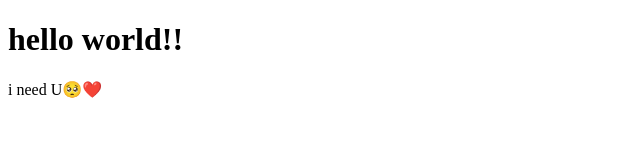
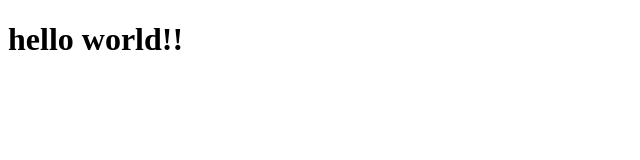
Before and after one commit to nikhilbuts/levitating, a plain HTML site: page index.html in a window 1280 px wide. Shown: the whole page, without its empty margins (0-640 px from the left). Drawn offline with Linux system fonts and the light colour scheme.

Commit message:
Monke 2nd commit

```diff
--- a/index.html
+++ b/index.html
@@ -8,6 +8,5 @@
 	</head>
 	<body>
 		<h1>hello world!!</h1>
-		<p>i need U🥺❤️</p>
 	</body>
 </html>
```
